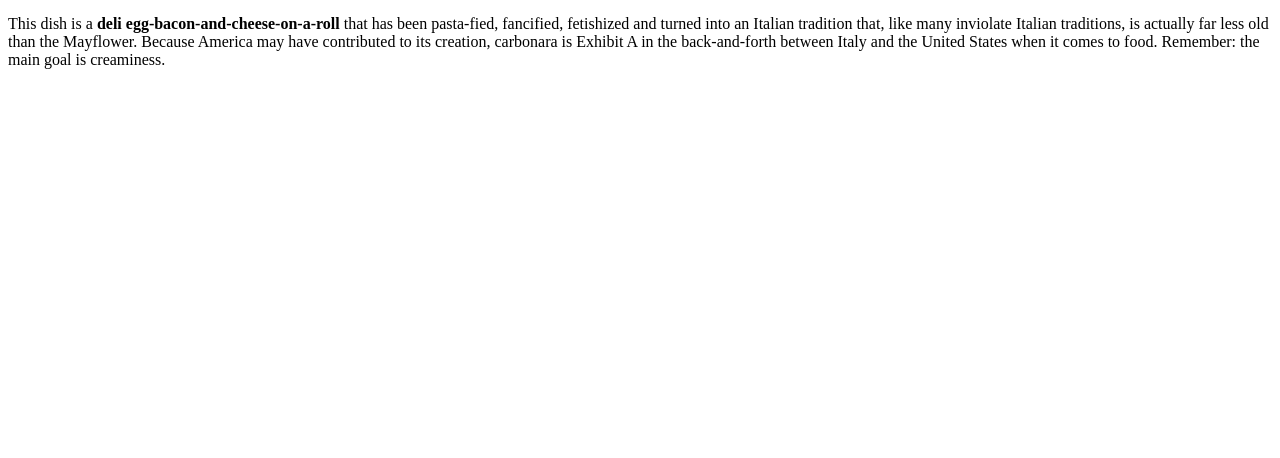
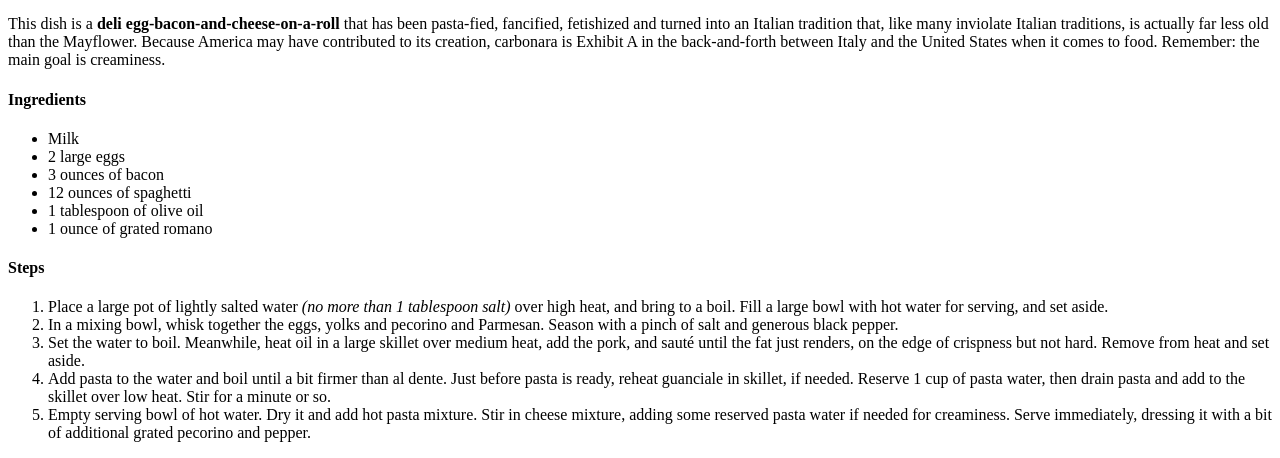
Before and after one commit to asacripanti/odin-recipes, a plain HTML site: page recipes/carbonara.html in a window 1280 px wide. Shown: the part 428-886 px from the top of the page. Before the commit the page ends 800 px from the top, so only its background shows below. Drawn offline with Linux system fonts and the light colour scheme.

Commit message:
Add ../index.html

```diff
--- a/recipes/carbonara.html
+++ b/recipes/carbonara.html
@@ -10,5 +10,23 @@
         <p>This dish is a <strong> deli egg-bacon-and-cheese-on-a-roll </strong>that has been pasta-fied, fancified, fetishized and turned into an Italian tradition that,
             like many inviolate Italian traditions, is actually far less old than the Mayflower. Because America may have contributed to its creation,
              carbonara is Exhibit A in the back-and-forth between Italy and the United States when it comes to food. Remember: the main goal is creaminess.</p>
+
+            <h4>Ingredients</h4>
+            <ul>
+                <li>Milk</li>
+                <li>2 large eggs</li>
+                <li>3 ounces of bacon</li>
+                <li>12 ounces of spaghetti</li>
+                <li>1 tablespoon of olive oil</li>
+                <li>1 ounce of grated romano</li>
+            </ul>
+            <h4>Steps</h4>
+            <ol>
+                <li>Place a large pot of lightly salted water <em>(no more than 1 tablespoon salt)</em> over high heat, and bring to a boil. Fill a large bowl with hot water for serving, and set aside.</li>
+                <li>In a mixing bowl, whisk together the eggs, yolks and pecorino and Parmesan. Season with a pinch of salt and generous black pepper.</li>
+                <li>Set the water to boil. Meanwhile, heat oil in a large skillet over medium heat, add the pork, and sauté until the fat just renders, on the edge of crispness but not hard. Remove from heat and set aside.</li>
+                <li>Add pasta to the water and boil until a bit firmer than al dente. Just before pasta is ready, reheat guanciale in skillet, if needed. Reserve 1 cup of pasta water, then drain pasta and add to the skillet over low heat. Stir for a minute or so.</li>
+                <li>Empty serving bowl of hot water. Dry it and add hot pasta mixture. Stir in cheese mixture, adding some reserved pasta water if needed for creaminess. Serve immediately, dressing it with a bit of additional grated pecorino and pepper.</li>
+            </ol>
     </body>
 </html>
```
Also changed, not shown: index.html (+2 -1 lines), recipes/peanut-sauce.html (added, +34 -0 lines).
